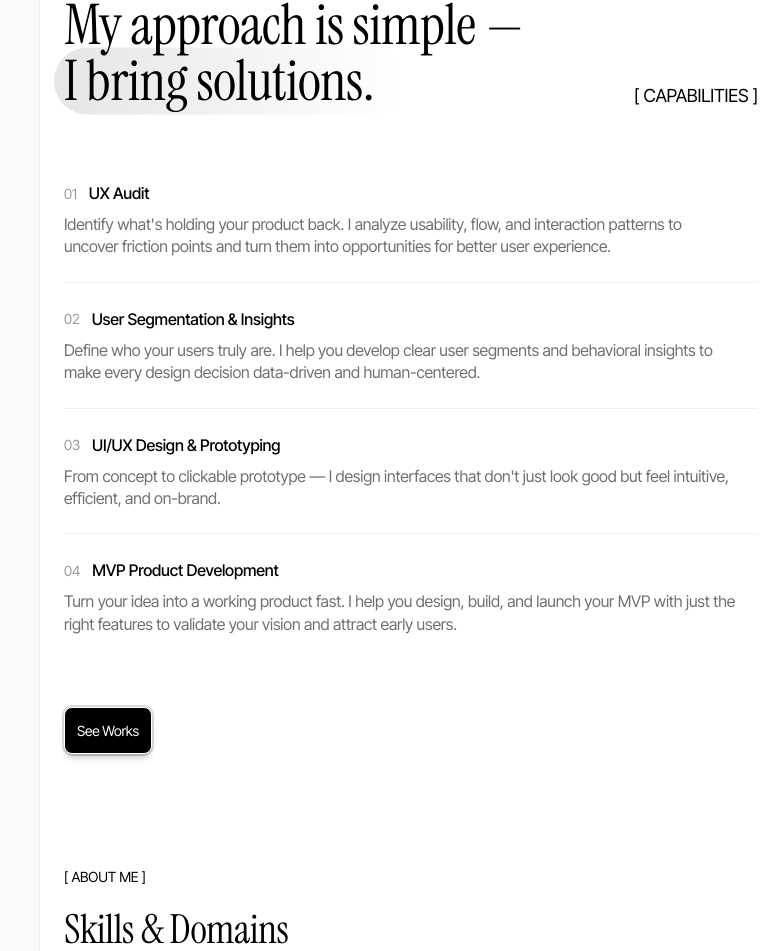
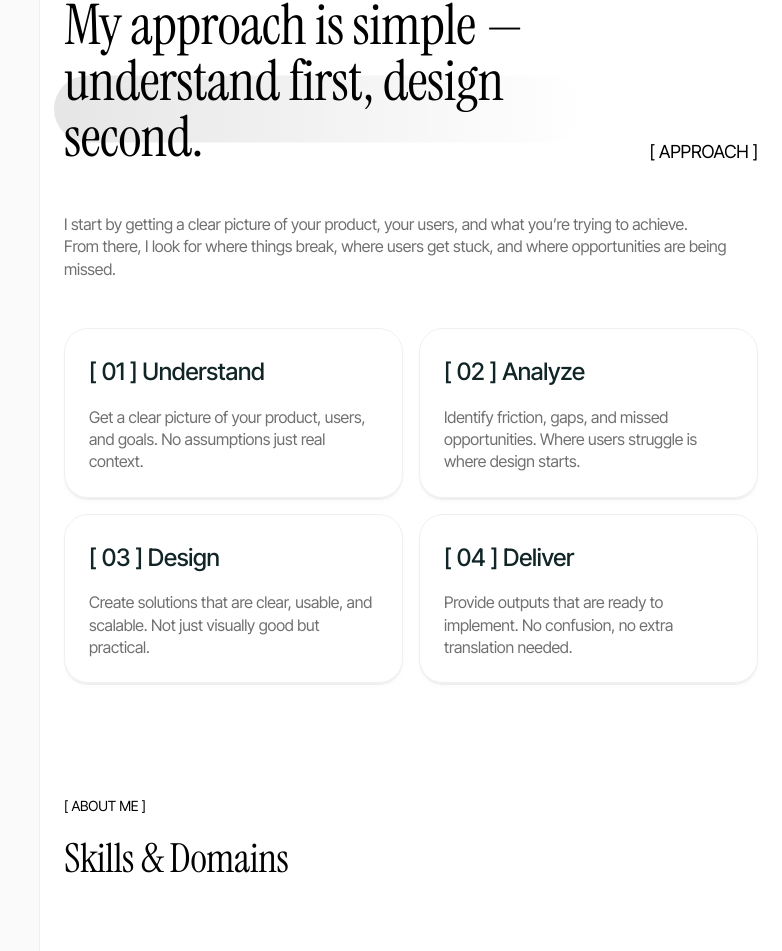
Before and after one commit to ismailquadri/UX_Portfolio, a Next.js app: page /about in a window 1280 px wide. Shown: the part 1775-2726 px from the top of the page, without its empty margins (498-1280 px from the left). Built offline with nearby package versions, Linux system fonts and the light colour scheme.

Commit message:
fix: use correct Figma content for About page's approach section

```diff
--- a/components/sections/AboutApproach.tsx
+++ b/components/sections/AboutApproach.tsx
@@ -2,24 +2,28 @@ import SidebarSpacer from "@/components/SidebarSpacer";
 
 const STEPS = [
   {
-    title: "UX Audit",
+    number: "01",
+    title: "Understand",
     description:
-      "Identify what's holding your product back. I analyze usability, flow, and interaction patterns to uncover friction points and turn them into opportunities for better user experience.",
+      "Get a clear picture of your product, users, and goals. No assumptions just real context.",
   },
   {
-    title: "User Segmentation & Insights",
+    number: "02",
+    title: "Analyze",
     description:
-      "Define who your users truly are. I help you develop clear user segments and behavioral insights to make every design decision data-driven and human-centered.",
+      "Identify friction, gaps, and missed opportunities. Where users struggle is where design starts.",
   },
   {
-    title: "UI/UX Design & Prototyping",
+    number: "03",
+    title: "Design",
     description:
-      "From concept to clickable prototype — I design interfaces that don't just look good but feel intuitive, efficient, and on-brand.",
+      "Create solutions that are clear, usable, and scalable. Not just visually good but practical.",
   },
   {
-    title: "MVP Product Development",
+    number: "04",
+    title: "Deliver",
     description:
-      "Turn your idea into a working product fast. I help you design, build, and launch your MVP with just the right features to validate your vision and attract early users.",
+      "Provide outputs that are ready to implement. No confusion, no extra translation needed.",
   },
 ];
 
@@ -34,51 +38,42 @@ export default function AboutApproach() {
             <h2 className="relative font-heading text-[32px] leading-tight tracking-[-0.32px] text-ink md:text-[56px] md:leading-none md:tracking-[-0.56px]">
               <span className="block">My approach is simple —</span>
               <span className="relative z-10 block">
-                <span className="absolute -left-2.5 top-1/2 -z-10 hidden h-[67px] w-[349px] -translate-y-1/2 rounded-full bg-gradient-to-r from-black/10 to-black/0 md:block" />
-                I bring solutions.
+                <span className="absolute -left-2.5 top-1/2 -z-10 hidden h-[67px] w-[531px] -translate-y-1/2 rounded-full bg-gradient-to-r from-black/10 to-black/0 md:block" />
+                understand first, design second.
               </span>
             </h2>
           </div>
           <p className="hidden shrink-0 whitespace-nowrap font-body text-[18px] tracking-[-0.18px] text-ink md:block">
-            [ CAPABILITIES ]
+            [ APPROACH ]
           </p>
         </div>
 
-        <div className="flex w-full flex-col items-start px-6">
-          {STEPS.map((step, index) => (
-            <div
-              key={step.title}
-              className={`flex w-full flex-col gap-2 py-6 ${
-                index !== STEPS.length - 1
-                  ? "border-b border-border-subtle"
-                  : ""
-              }`}
-            >
-              <div className="flex items-center gap-3">
-                <span className="font-body text-[14px] tracking-[-0.14px] text-ink/40">
-                  {String(index + 1).padStart(2, "0")}
-                </span>
-                <h3 className="font-body text-[16px] font-medium tracking-[-0.16px] text-ink">
-                  {step.title}
-                </h3>
-              </div>
-              <p className="max-w-2xl font-body text-[16px] leading-[1.4] tracking-[-0.16px] text-muted">
-                {step.description}
-              </p>
-            </div>
-          ))}
+        <div className="flex w-full flex-col items-center gap-4 px-6">
+          <p className="w-full font-body text-[16px] leading-[1.4] tracking-[-0.16px] text-muted">
+            I start by getting a clear picture of your product, your users, and what
+            you&rsquo;re trying to achieve.
+            <br className="hidden md:block" />
+            From there, I look for where things break, where users get stuck, and where
+            opportunities are being missed.
+          </p>
         </div>
 
-        <div className="flex w-full px-6">
-          <a
-            href="/case-studies"
-            className="relative inline-flex items-center gap-2 overflow-hidden rounded-[8px] border border-white bg-black px-3 py-3 shadow-[0px_6px_6px_-3px_rgba(0,0,0,0.25),0px_0px_0px_2px_rgba(0,0,0,0.15)]"
-          >
-            {/* TODO: confirm /case-studies route once merged from parallel work */}
-            <span className="font-body text-[14px] tracking-[-0.28px] text-white">
-              See Works
-            </span>
-          </a>
+        <div className="flex w-full flex-col gap-4 px-6">
+          <div className="grid w-full grid-cols-1 gap-4 md:grid-cols-2">
+            {STEPS.map((step) => (
+              <div
+                key={step.number}
+                className="flex flex-col items-start justify-end gap-3.5 rounded-[24px] border border-border-subtle bg-white/70 p-6 shadow-[0px_4px_5px_0px_rgba(0,0,0,0.02),0px_2px_0px_0px_rgba(0,0,0,0.05)] backdrop-blur-[22px]"
+              >
+                <p className="w-full font-body text-[24px] font-medium leading-[1.6] tracking-[-0.24px] text-[#112527]">
+                  [ {step.number} ] {step.title}
+                </p>
+                <p className="w-full font-body text-[16px] leading-[1.4] tracking-[-0.16px] text-muted">
+                  {step.description}
+                </p>
+              </div>
+            ))}
+          </div>
         </div>
       </div>
     </section>
```
